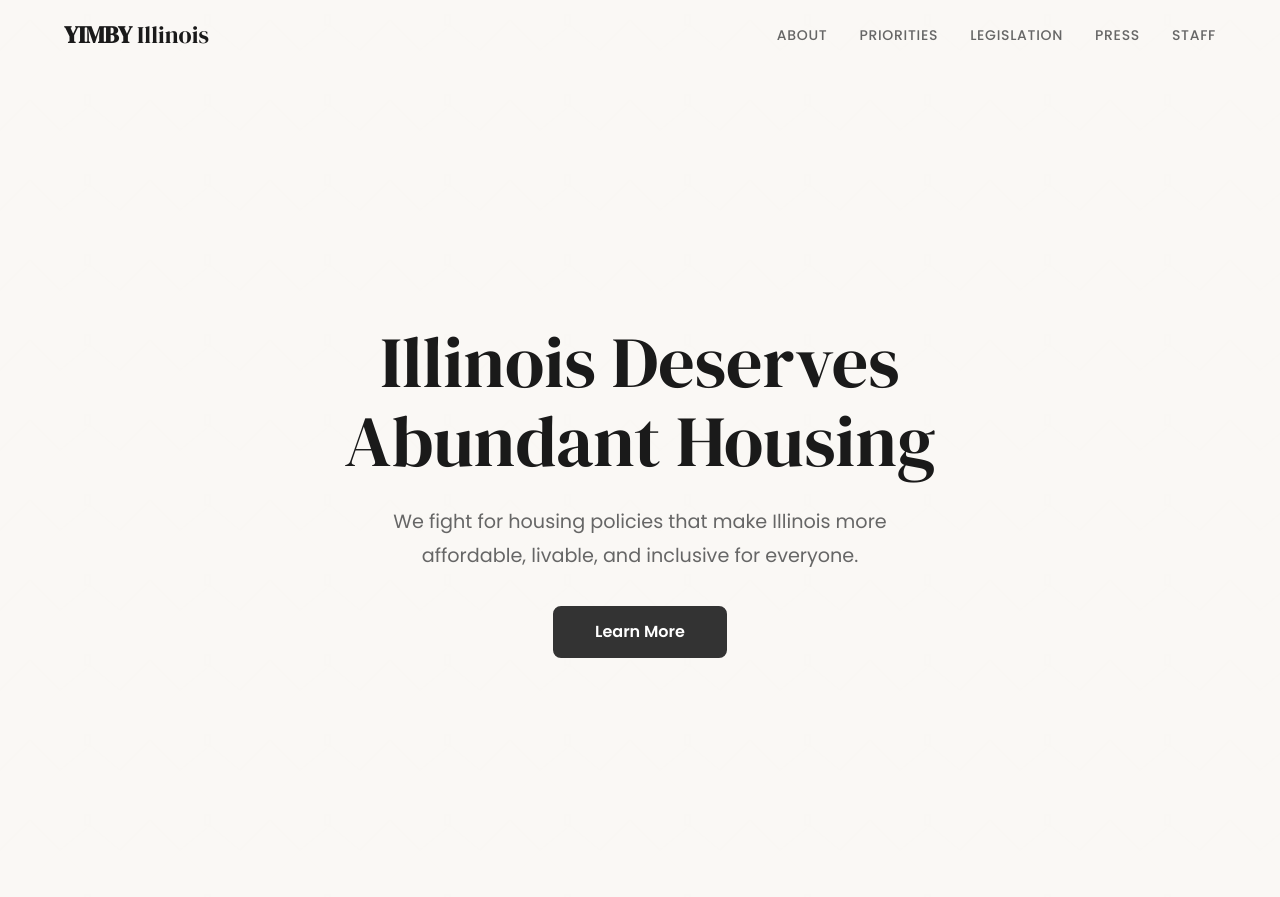
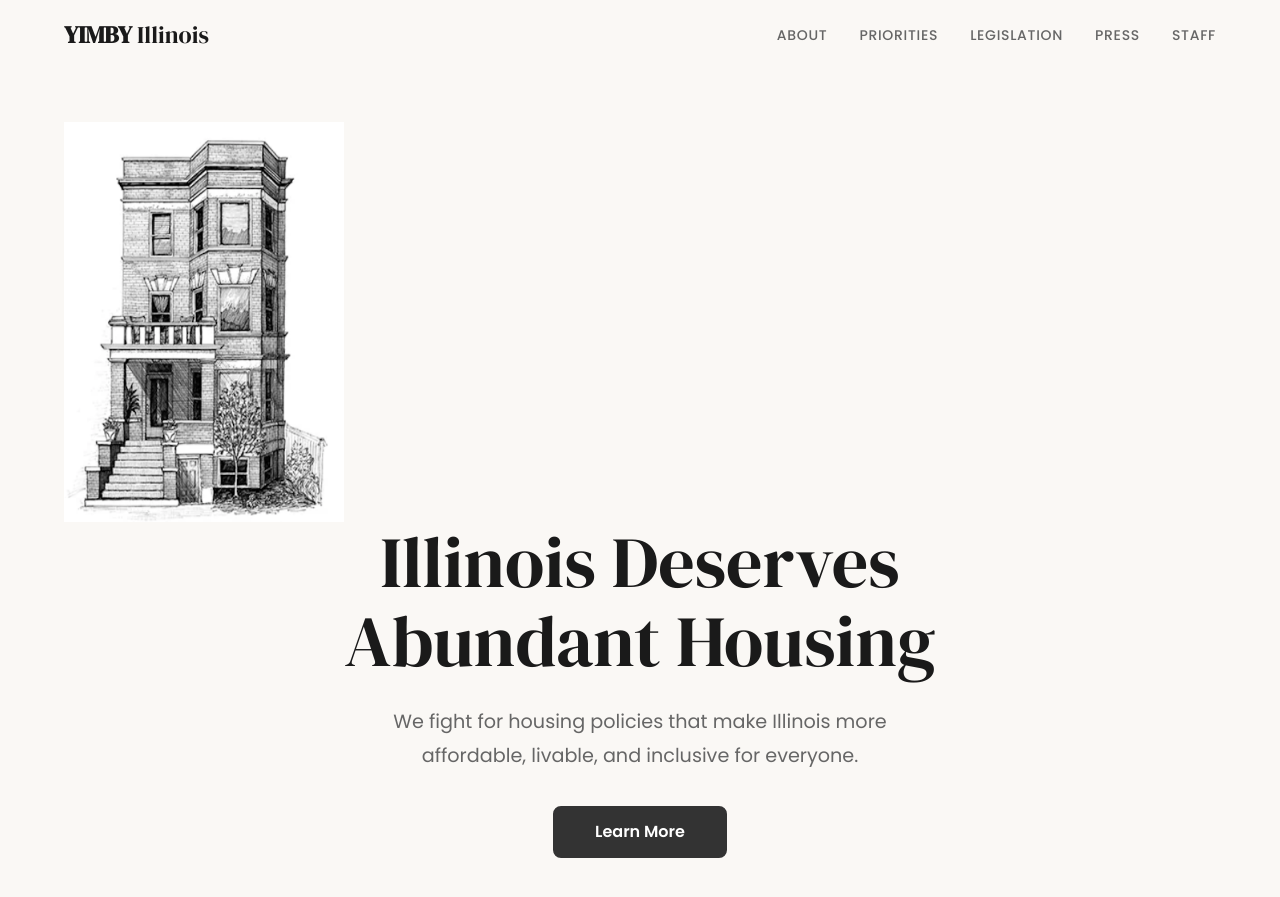
Before and after one commit to AbundantHousingIllinois/yimby-illinois, a Jekyll site: the page built from index.html, in a window 1280 px wide and 900 px high. Shown: the top 897 px of the window. Built offline with Jekyll 4.4.1, drawn with Linux system fonts in a browser that asks for light colours.

Commit message:
Restructure hero with 3-flat illustration, remove roofline pattern
Co-Authored-By: Claude Opus 4.6 (1M context) <noreply@anthropic.com>

```diff
--- a/_includes/hero.html
+++ b/_includes/hero.html
@@ -1,24 +1,15 @@
 <section class="hero" id="hero">
-  <div class="hero__pattern">
-    <svg xmlns="http://www.w3.org/2000/svg" width="100%" height="100%" preserveAspectRatio="none">
-      <defs>
-        <pattern id="rooflines" x="0" y="0" width="120" height="80" patternUnits="userSpaceOnUse">
-          <polyline points="0,50 30,20 60,50" fill="none" stroke="#E8DCCC" stroke-width="1.5" opacity="0.5"/>
-          <polyline points="60,50 90,25 120,50" fill="none" stroke="#E8DCCC" stroke-width="1.5" opacity="0.4"/>
-          <polyline points="30,80 60,50 90,80" fill="none" stroke="#E8DCCC" stroke-width="1" opacity="0.3"/>
-          <line x1="30" y1="20" x2="30" y2="10" stroke="#E8DCCC" stroke-width="1" opacity="0.3"/>
-          <rect x="85" y="15" width="5" height="10" fill="none" stroke="#E8DCCC" stroke-width="1" opacity="0.25"/>
-        </pattern>
-      </defs>
-      <rect width="100%" height="100%" fill="url(#rooflines)"/>
-    </svg>
-  </div>
   <div class="container">
     <div class="hero__content">
-      <h1 class="hero__title">Illinois Deserves Abundant Housing</h1>
-      <p class="hero__subtitle">We fight for housing policies that make Illinois more affordable, livable, and inclusive for everyone.</p>
-      <div class="hero__actions btn-group">
-        <a href="{{ "/about/" | relative_url }}" class="btn btn--primary btn--lg">Learn More</a>
+      <div class="hero__illustration">
+        <img src="{{ "/assets/images/3flat-logo.png" | relative_url }}" alt="Chicago three-flat building illustration" width="280" height="400">
+      </div>
+      <div class="hero__text">
+        <h1 class="hero__title">Illinois Deserves Abundant Housing</h1>
+        <p class="hero__subtitle">We fight for housing policies that make Illinois more affordable, livable, and inclusive for everyone.</p>
+        <div class="hero__actions btn-group">
+          <a href="{{ "/about/" | relative_url }}" class="btn btn--primary btn--lg">Learn More</a>
+        </div>
       </div>
     </div>
   </div>
```
